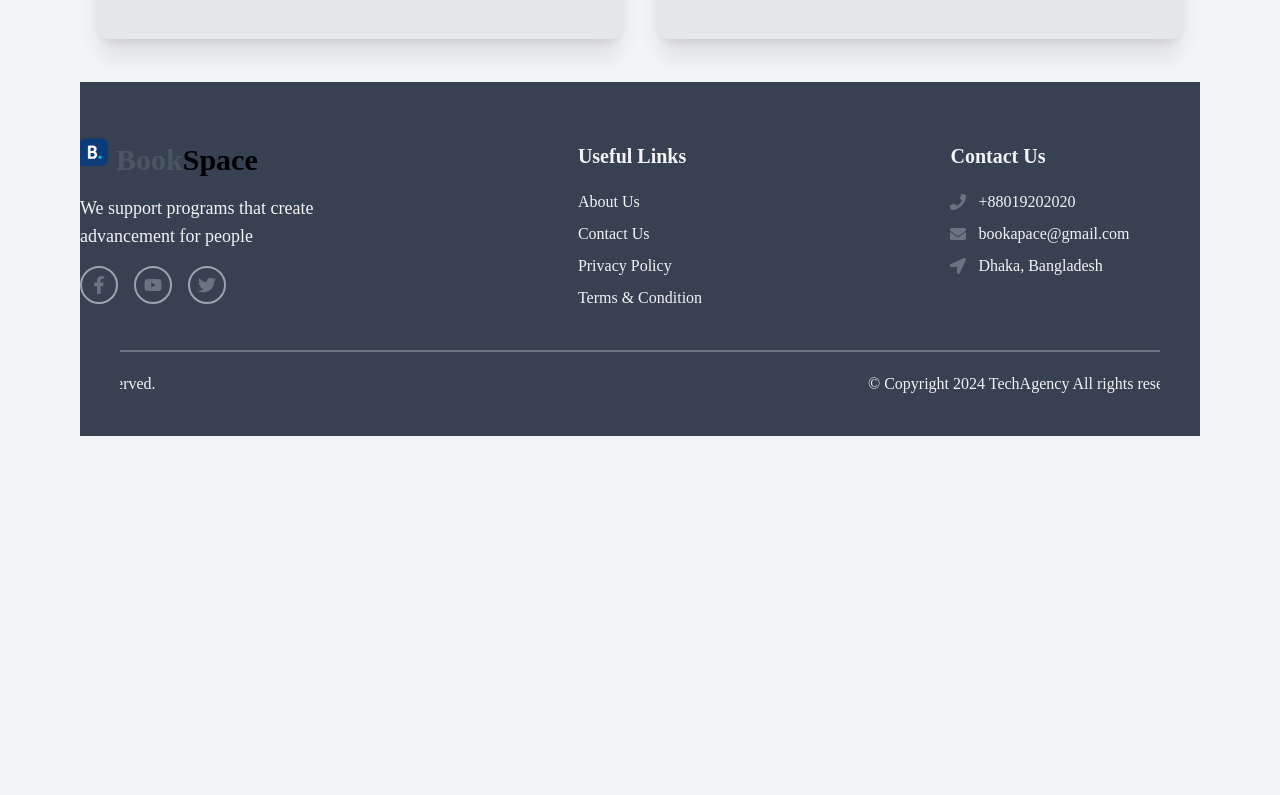
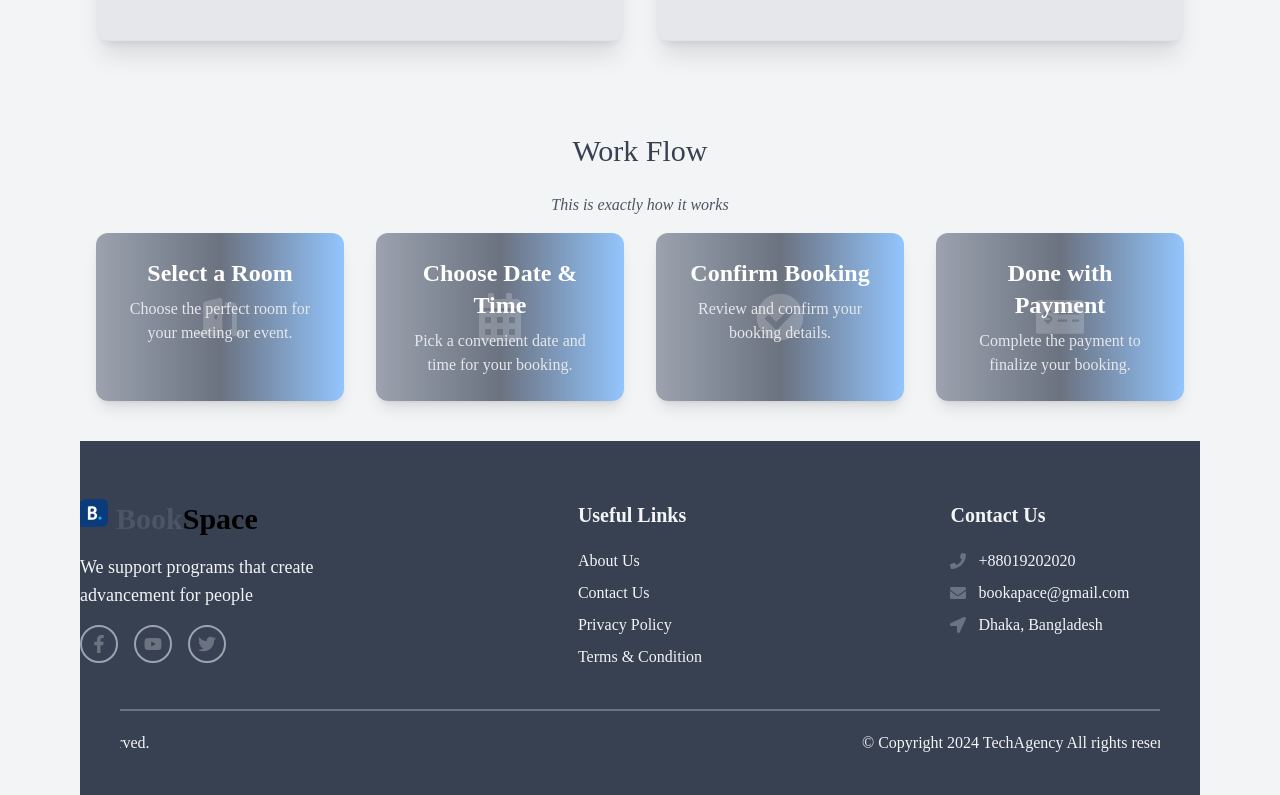
Before and after one commit to NOMAN1802/Meeting-Room-Client, a React (Vite) app: page / in a window 1280 px wide. Shown: the part 1807-2602 px from the top of the page. Before the commit the page ends 2243 px from the top, so only its background shows below. Built offline with nearby package versions, Linux system fonts and the light colour scheme; no server answers.

Commit message:
work flow done

```diff
--- a/src/components/ChooseUs/ChooseUs.tsx
+++ b/src/components/ChooseUs/ChooseUs.tsx
@@ -3,10 +3,7 @@ import SectionTitle from "../SectionTitle/SectionTitle";
 import ChoseImage1 from '../../assets/images/chose-1.jpg';
 import ChoseImage2 from '../../assets/images/cose-2.jpg';
 
-const cardVariants = {
-  hidden: { opacity: 0, y: 20 },
-  visible: { opacity: 1, y: 0, transition: { duration: 0.6 } }
-};
+
 
 const ChooseUs = () => {
   return (
--- /dev/null
+++ b/src/components/WorkFlow/WorkFlow.tsx
@@ -0,0 +1,63 @@
+import SectionTitle from "../SectionTitle/SectionTitle";
+import { FaDoorOpen, FaCalendarAlt, FaCheckCircle, FaMoneyCheckAlt } from "react-icons/fa";
+import { motion } from "framer-motion";
+
+const cardVariants = {
+  hidden: { opacity: 0, y: 20 },
+  visible: { opacity: 1, y: 0, transition: { duration: 0.6 } }
+};
+
+const WorkFlow = () => {
+  const steps = [
+    {
+      icon: <FaDoorOpen className="text-5xl text-white" />,
+      label: "Select a Room",
+      description: "Choose the perfect room for your meeting or event.",
+    },
+    {
+      icon: <FaCalendarAlt className="text-5xl text-white" />,
+      label: "Choose Date & Time",
+      description: "Pick a convenient date and time for your booking.",
+    },
+    {
+      icon: <FaCheckCircle className="text-5xl text-white" />,
+      label: "Confirm Booking",
+      description: "Review and confirm your booking details.",
+    },
+    {
+      icon: <FaMoneyCheckAlt className="text-5xl text-white" />,
+      label: "Done with Payment",
+      description: "Complete the payment to finalize your booking.",
+    },
+  ];
+
+  return (
+    <div className=" bg-gray-100">
+      <SectionTitle heading="Work Flow" subHeading="This is exactly how it works" />
+      <div className="container mx-auto px-4 my-4">
+        <div className="grid grid-cols-1 sm:grid-cols-2 md:grid-cols-3 lg:grid-cols-4 gap-8">
+          {steps.map((step, index) => (
+            <motion.div
+              key={index}
+              className="bg-gradient-to-r from-gray-400 via-gray-500 to-blue-300 hover:shadow-2xl shadow-lg rounded-xl p-6 text-center relative overflow-hidden"
+              initial="hidden"
+              animate="visible"
+              variants={cardVariants}
+              whileHover={{ scale: 1.05 }}
+            >
+              <div className="absolute inset-0 flex justify-center items-center opacity-20">
+                <div className="text-8xl text-white">{step.icon}</div>
+              </div>
+              <div className="relative z-10">
+                <h3 className="text-2xl font-semibold mb-2 text-white">{step.label}</h3>
+                <p className="text-gray-200 font-light">{step.description}</p>
+              </div>
+            </motion.div>
+          ))}
+        </div>
+      </div>
+    </div>
+  );
+};
+
+export default WorkFlow;
--- a/src/pages/Home/Home.tsx
+++ b/src/pages/Home/Home.tsx
@@ -3,6 +3,7 @@ import ChooseUs from "../../components/ChooseUs/ChooseUs";
 import Container from "../../components/Container/Container";
 import FeaturedRooms from "../../components/FeaturedRooms/FeaturedRooms";
 import SerViceAd from "../../components/ServiceAd/SerViceAd";
+import WorkFlow from "../../components/WorkFlow/WorkFlow";
 
 const Home = () => {
     return (
@@ -11,6 +12,7 @@ const Home = () => {
             <SerViceAd/>
             <FeaturedRooms/>
             <ChooseUs/>
+            <WorkFlow/>
         </Container>
     );
 };
```
